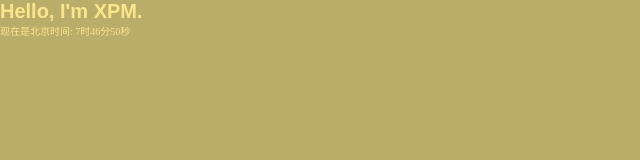
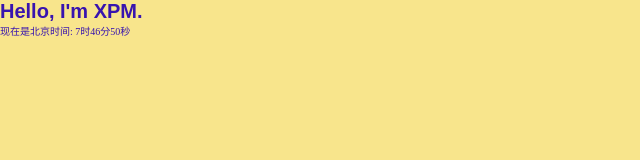
Before and after one commit to XPM1/XPM1.github.io, a plain HTML site: page index.html in a window 1280 px wide. Shown: the whole page, without its empty margins (0-640 px from the left). Drawn offline with Linux system fonts and the light colour scheme.

Commit message:
Update styles.css

```diff
--- a/styles.css
+++ b/styles.css
@@ -8,8 +8,8 @@ html {
 }
 body {
     font-family:Baskervville,serif;
-    color:rgb(250,231,141);
-    background-color:rgb(186,172,105);
+    color:#3814AF;
+    background-color:rgb(248, 229, 140);
 }
 h1 {
     font-family: Anton,sans-serif;
```
